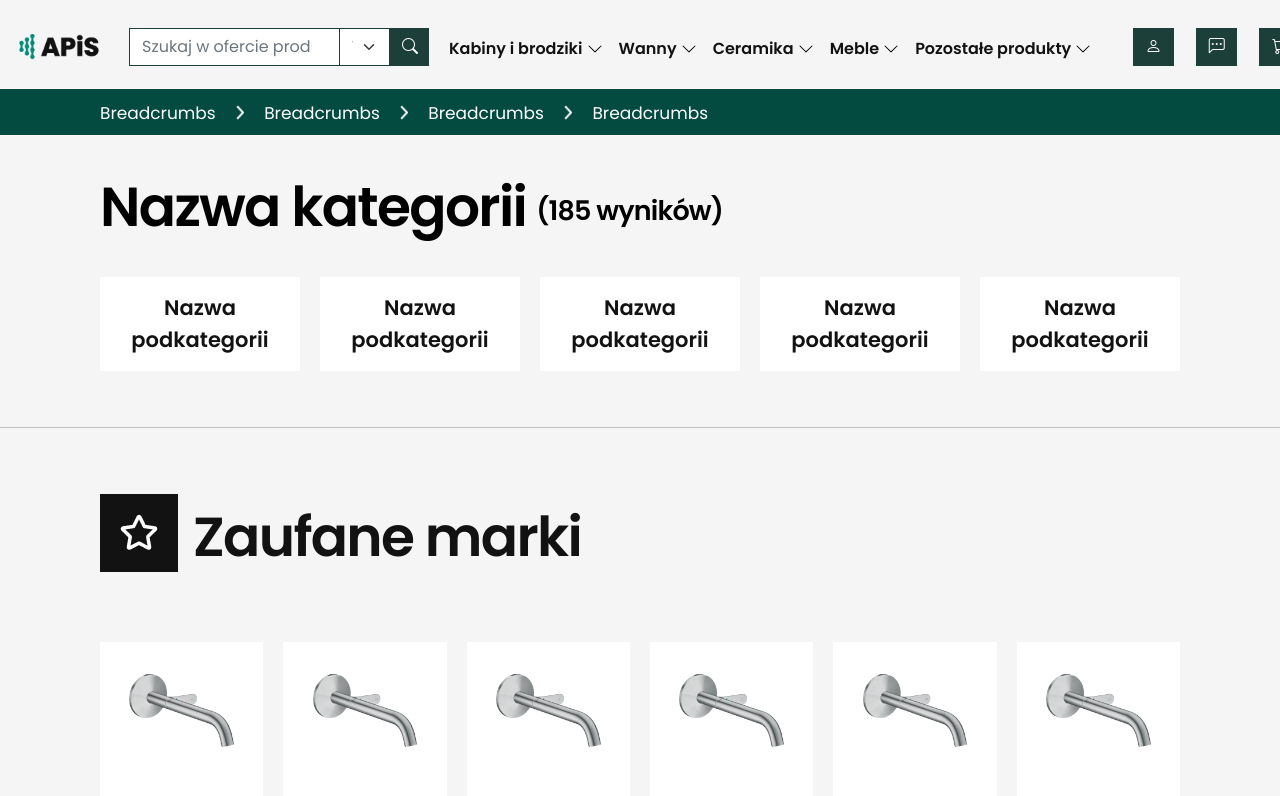
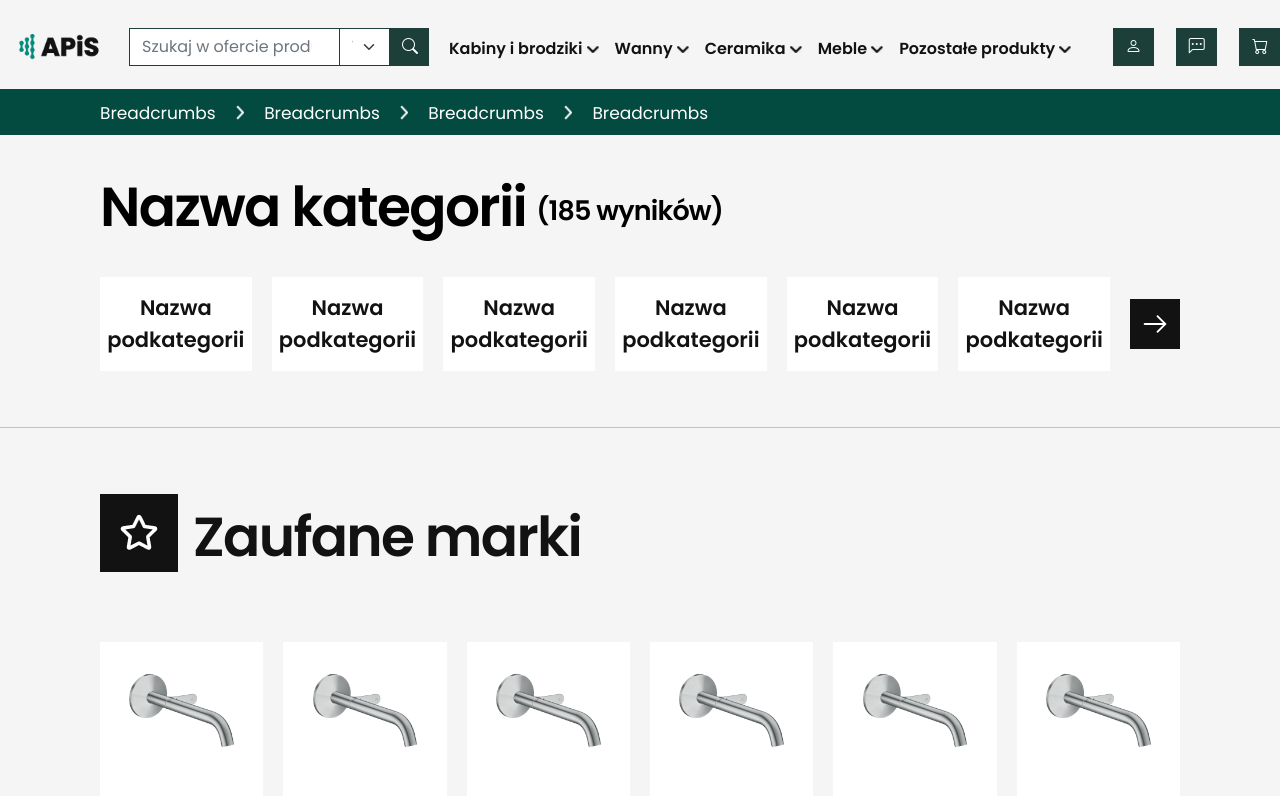
Before and after one commit to marcinkorbec/shop-frontend, a React (Create React App) app: page /1 in a window 1280 px wide. Shown: the top 796 px of the page. Built offline with nearby package versions, Linux system fonts and the light colour scheme.

Commit message:
Update Homepage

```diff
--- a/src/Components/CategoryName/CategoryName.css
+++ b/src/Components/CategoryName/CategoryName.css
@@ -58,5 +58,6 @@
 
 .subcathegory-wrapper {
   display: flex;
+  align-items: center;
   gap: 20px;
 }
--- a/src/Components/CategoryName/CategoryName.jsx
+++ b/src/Components/CategoryName/CategoryName.jsx
@@ -29,6 +29,14 @@
           <div className='subcathegory-name'>
             <p>Nazwa podkategorii</p>
           </div>
+          <div className='subcathegory-name'>
+            <p>Nazwa podkategorii</p>
+          </div>
+          <div className='arrow-right'>
+            <a href='/'>
+              <img src={require('../../assets/img/Slider - strzałki3.png')} alt='' />
+            </a>
+          </div>
         </div>
       </div>
     </div>
--- a/src/Components/Header/Header.css
+++ b/src/Components/Header/Header.css
@@ -85,14 +85,16 @@
 }
 
 .dropdown-toggle::after {
+  display: inline-block;
   position: relative;
-  top: 7px;
-  content: url('../../assets/img/chevron-down.svg');
+  top: 3px;
+  content: url('../../assets/img/Screenshot_1.png');
   border-top: 0.1em solid transparent;
   border-right: 0;
   border-bottom: 0;
   border-left: 0;
 }
+
 
 .border {
   border: 1px solid black !important;
```
Also changed, not shown: src/assets/img/Screenshot_1.png (added), src/assets/img/Vector.png (added).
